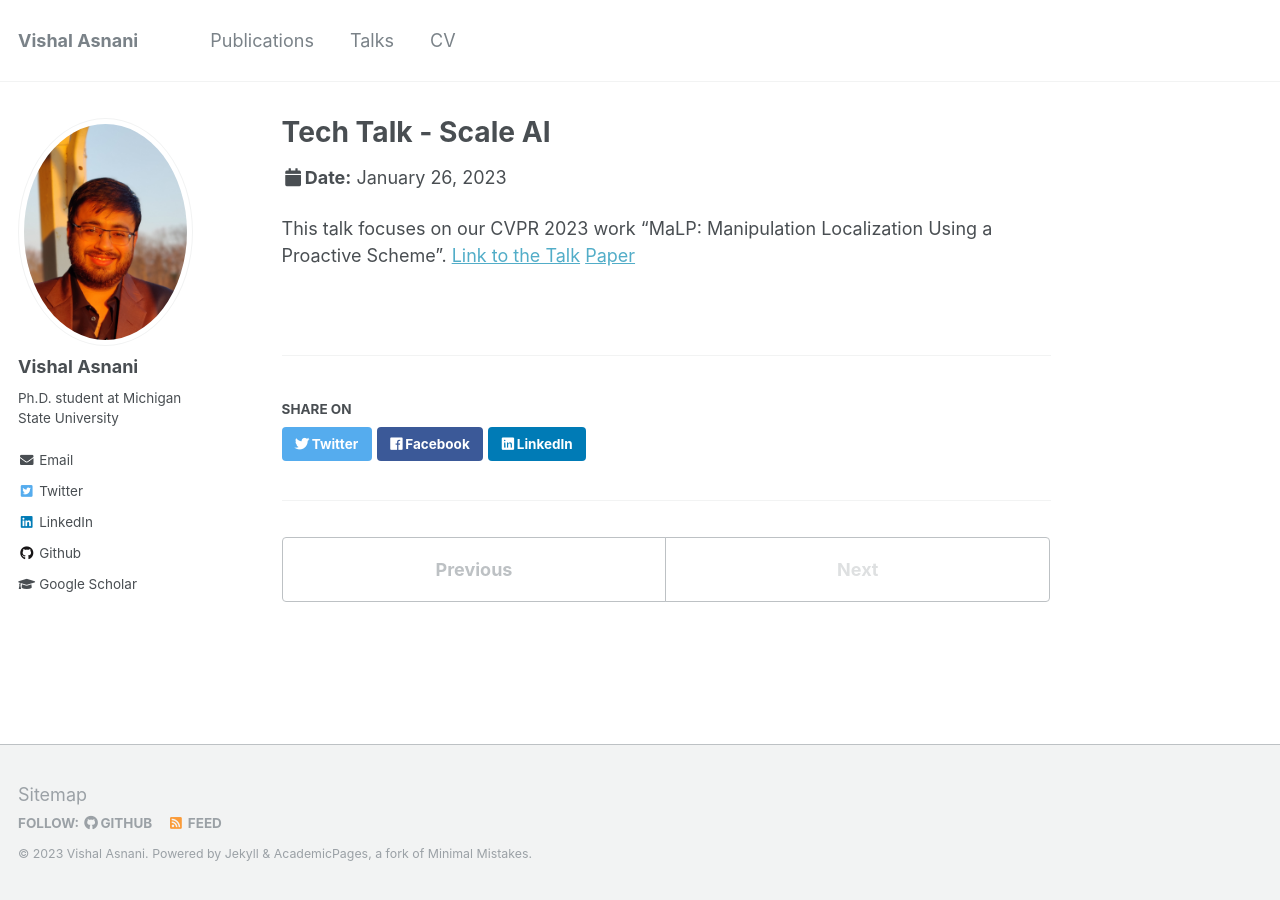
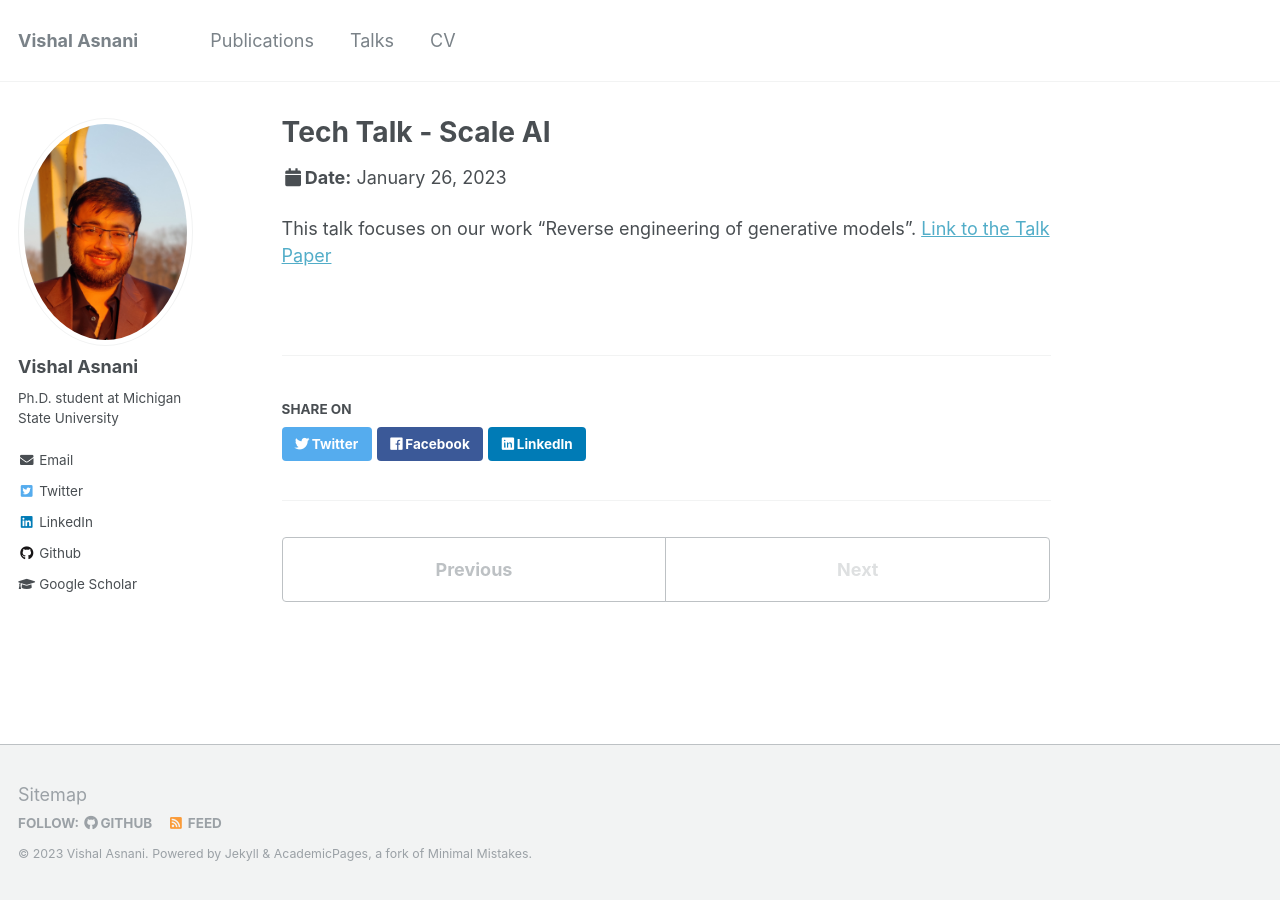
Before and after one commit to vishal3477/vishal3477.github.io, a Jekyll site: the page built from _talks/talk_2.md, in a window 1280 px wide. Built offline with Jekyll 4.4.1, drawn with Linux system fonts in a browser that asks for light colours.

Commit message:
Update talk_2.md

```diff
--- a/_talks/talk_2.md
+++ b/_talks/talk_2.md
@@ -7,6 +7,6 @@ venue: "Scale AI"
 date: 2023-01-26
 ---
 
-This talk focuses on our CVPR 2023 work "MaLP: Manipulation Localization Using a Proactive Scheme".
+This talk focuses on our work "Reverse engineering of generative models".
 [Link to the Talk](https://exchange.scale.com/public/videos/reverse-engineering-of-generative-models-2023-02-02)
-[Paper](http://vishal3477.github.io/files/3.pdf)
+[Paper](http://vishal3477.github.io/files/1.pdf)
```
